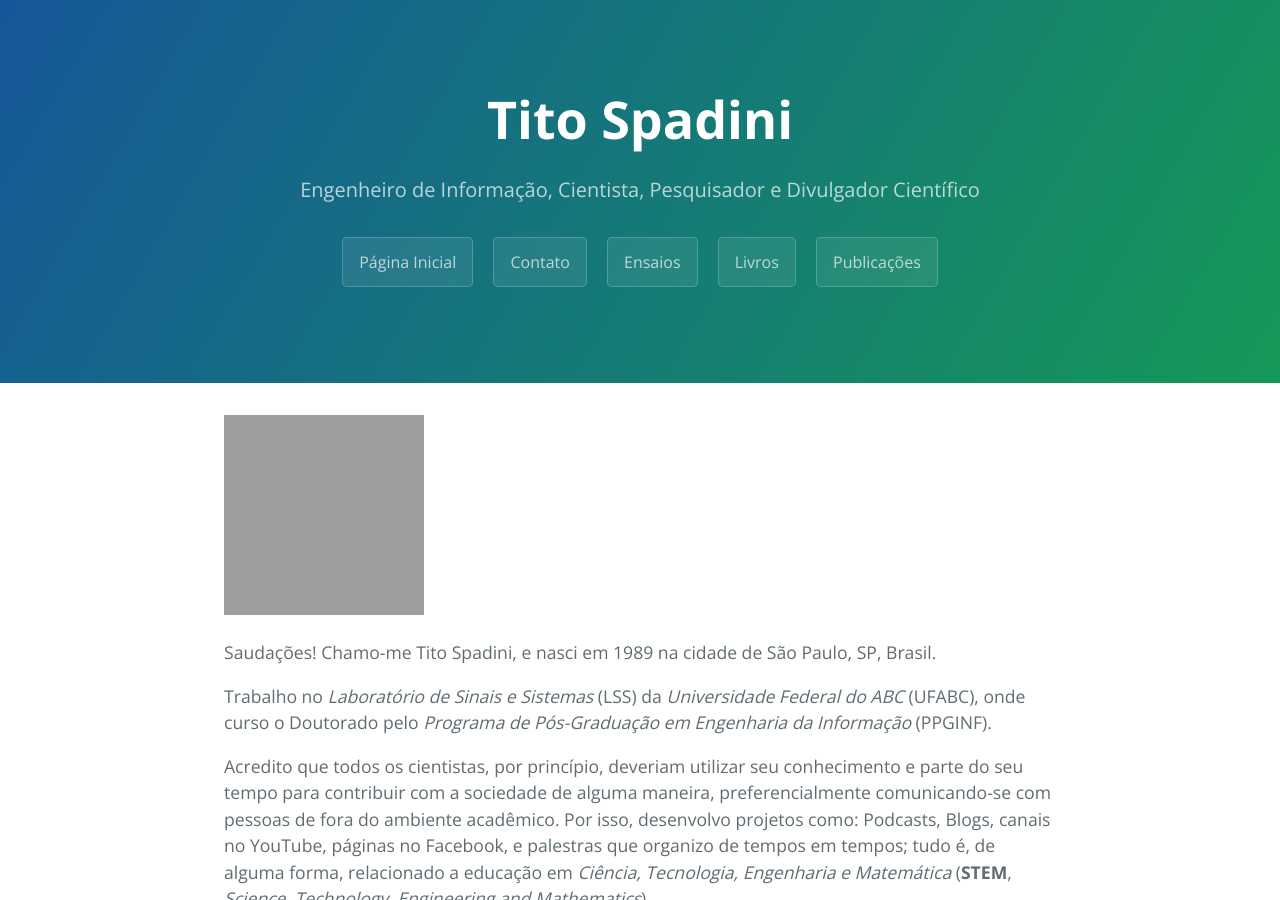
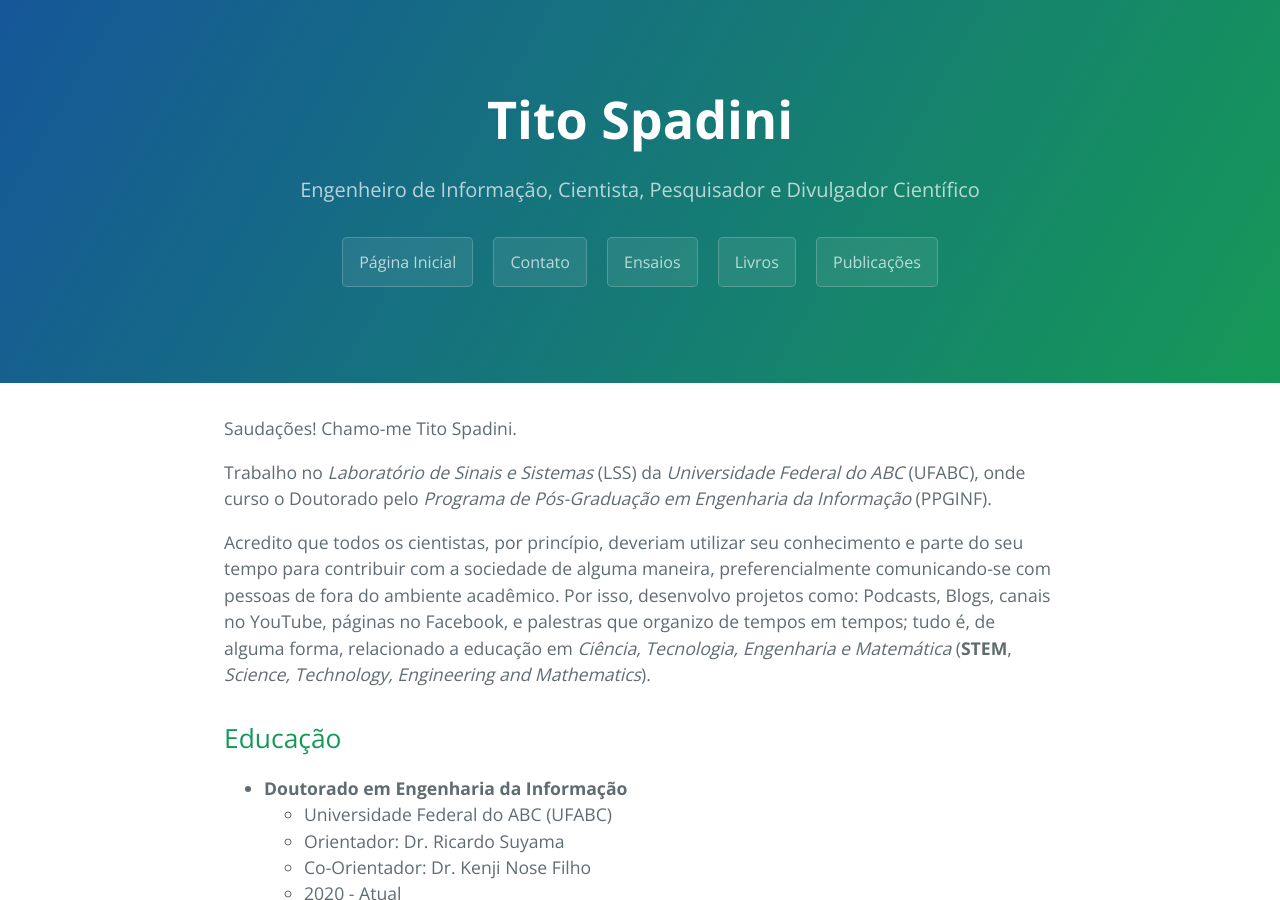
Before and after one commit to tito-spadini/titocaco.github.io, a Jekyll site: the page built from index.md, in a window 1280 px wide and 900 px high. Built offline with Jekyll 4.4.1, drawn with Linux system fonts in a browser that asks for light colours; grey boxes are pictures that could not be loaded.

Commit message:
Update index.md

```diff
--- a/index.md
+++ b/index.md
@@ -2,9 +2,7 @@
 layout: default
 ---
 
-<img src="https://raw.githubusercontent.com/titocaco/titocaco.github.io/master/images/Tito.png" width="200" height="200"/>
-
-Saudações! Chamo-me Tito Spadini, e nasci em 1989 na cidade de São Paulo, SP, Brasil.
+Saudações! Chamo-me Tito Spadini.
 
 Trabalho no _Laboratório de Sinais e Sistemas_ (LSS) da _Universidade Federal do ABC_ (UFABC), onde curso o Doutorado pelo _Programa de Pós-Graduação em Engenharia da Informação_ (PPGINF).
 
```
